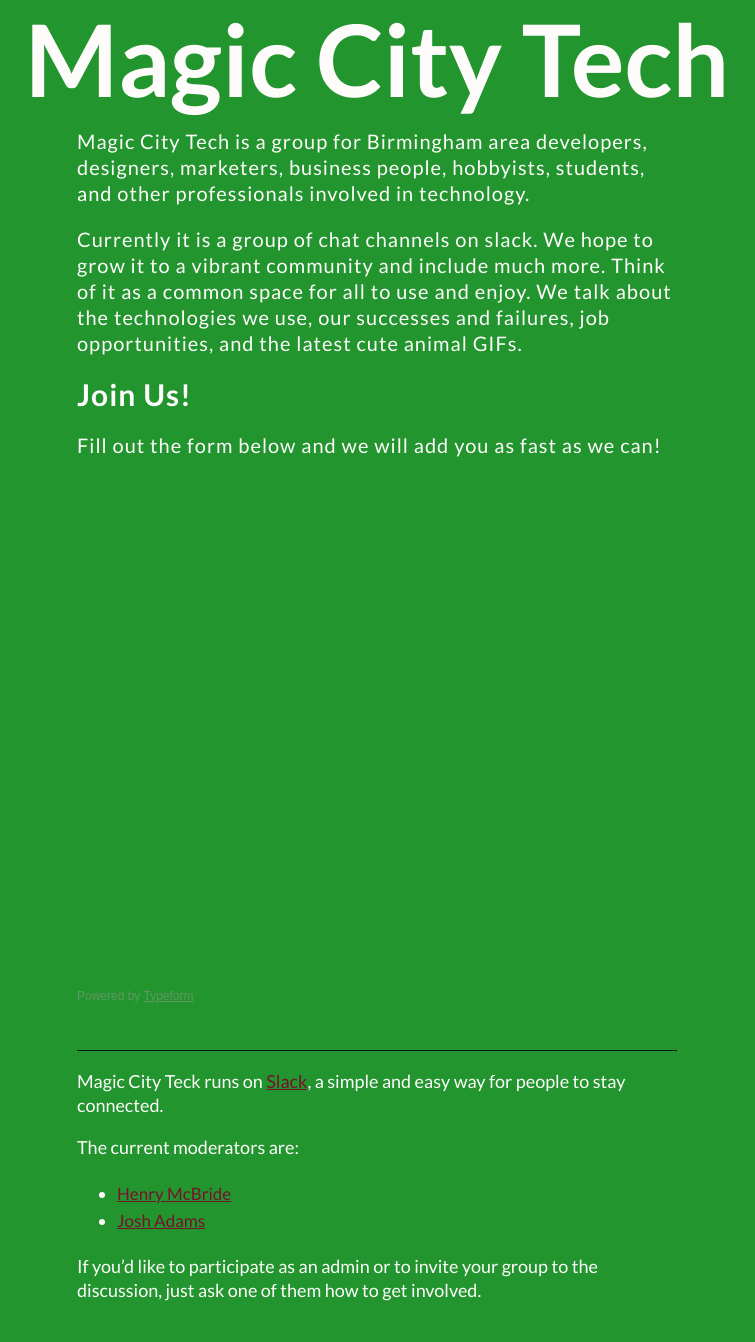
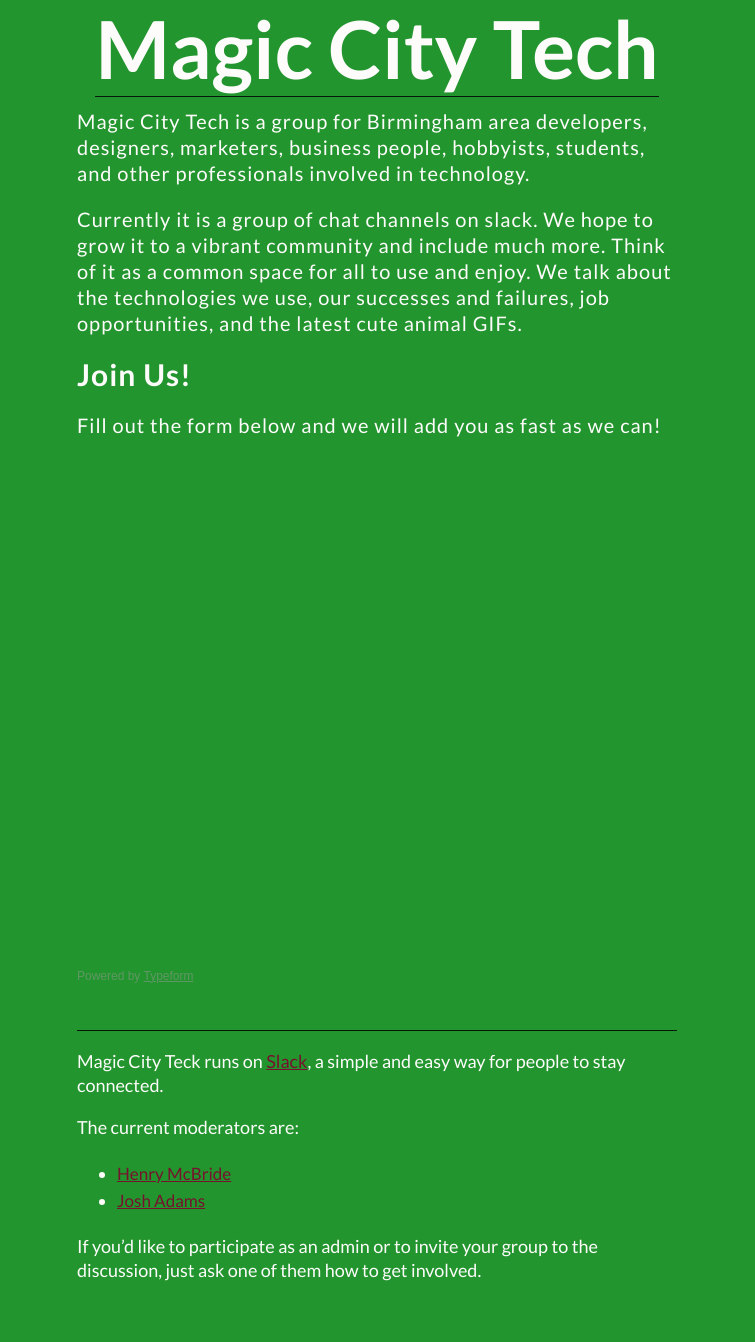
Before and after one commit to magiccitytech/magiccitytech.org, a Jekyll site: the page built from index.html, in a window 1280 px wide. Shown: the whole page, without its empty margins (263-1018 px from the left). Built offline with Jekyll 4.4.1, drawn with Linux system fonts in a browser that asks for light colours; nearby versions of some CDN libraries.

Commit message:
update css

```diff
--- a/css/main.scss
+++ b/css/main.scss
@@ -32,9 +32,9 @@ a {
 }
 
 header .site-title {
-  border-botton:1px solid $border-color;
+  border-bottom:1px solid $border-color;
   color: $body-text-color;
-  font-size: 5em;
+  font-size: 4em;
   font-weight: bold;
   line-height: 1em;
   text-decoration: none;
```
Also changed, not shown: 1 other file.
